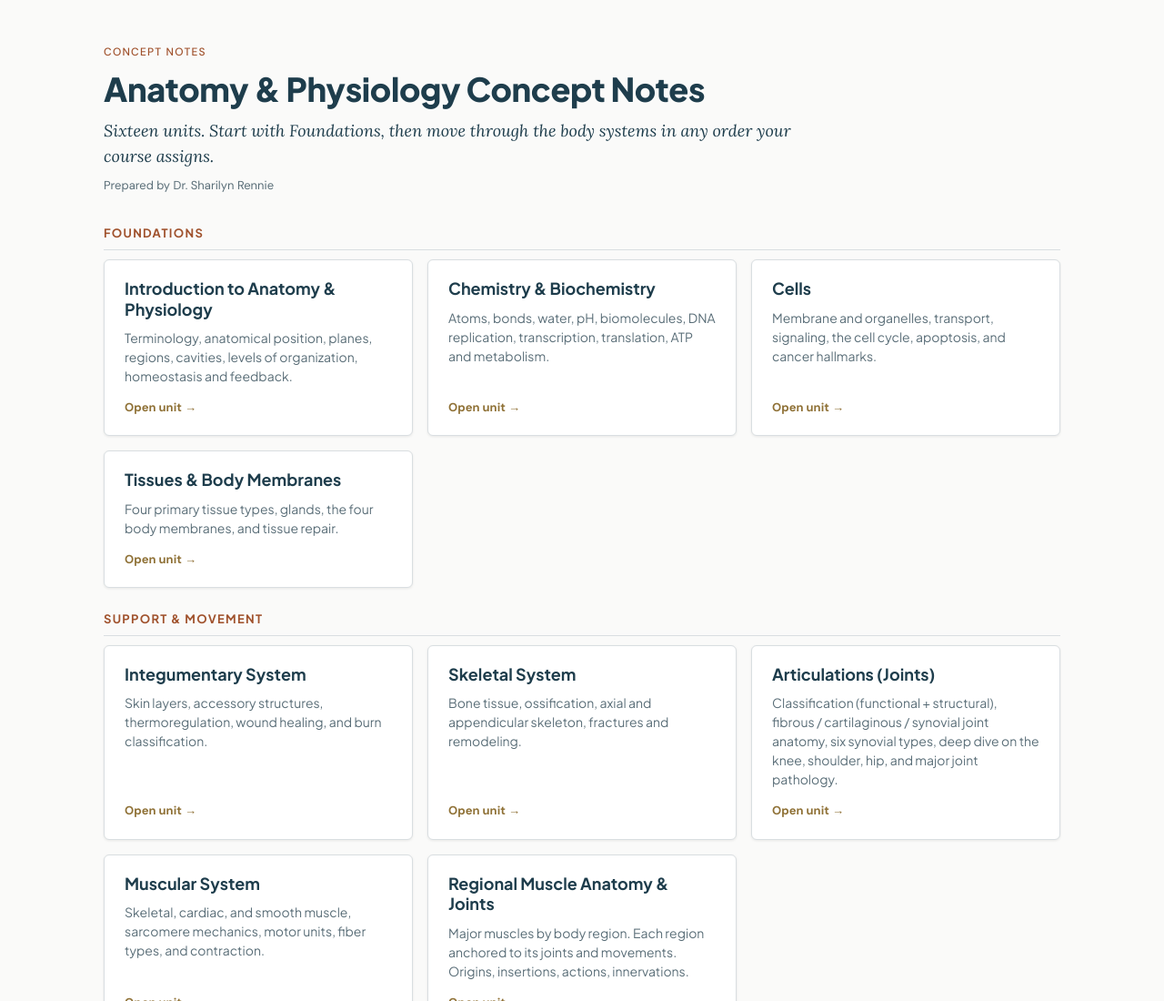
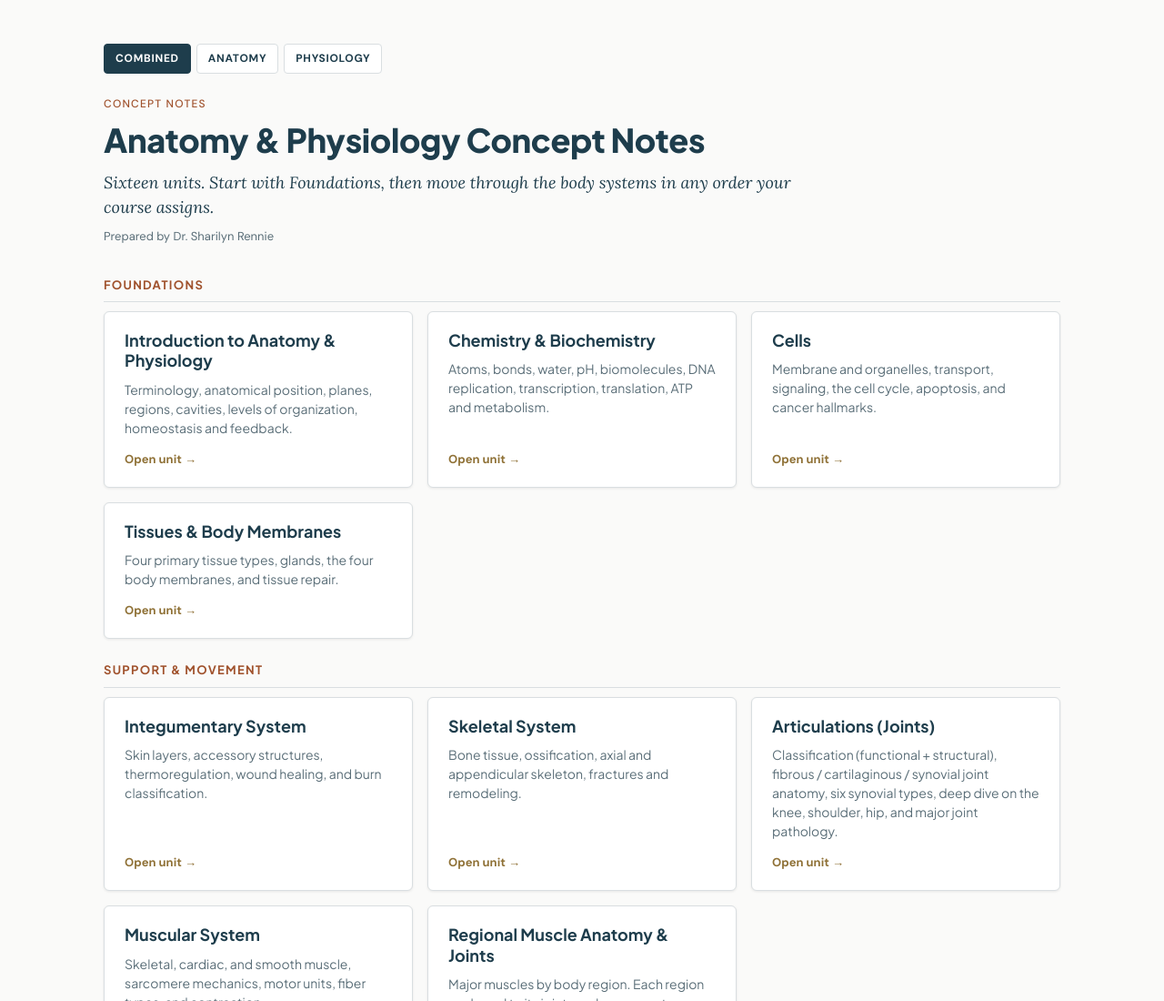
Before and after one commit to drsrennie-stack/APNotes, a plain HTML site: page index.html in a window 1280 px wide. Shown: the top 1100 px of the page at 91% size. Drawn offline with Linux system fonts and the light colour scheme.

Commit message:
Add files via upload

```diff
--- a/index.html
+++ b/index.html
@@ -262,11 +262,23 @@
     .card { transition:none; }
     .card:hover, .card:focus-visible { transform:none; }
   }
+
+  /* Hub switcher */
+  .hub-switch { display:flex; flex-wrap:wrap; gap:6px; margin:0 0 24px; font-family:'DM Sans',sans-serif; font-size:12px; }
+  .hub-switch a { padding:6px 12px; border:1px solid var(--gray-line); border-radius:4px; text-decoration:none; color:var(--navy); font-weight:600; text-transform:uppercase; letter-spacing:0.06em; background:var(--white); transition:background 150ms ease, border-color 150ms ease; }
+  .hub-switch a:hover, .hub-switch a:focus-visible { background:var(--navy-tint); border-color:var(--gold); outline:none; }
+  .hub-switch a[aria-current="page"] { background:var(--navy); color:var(--white); border-color:var(--navy); }
+  @media print { .hub-switch { display:none; } }
 </style>
 </head>
 <body>
 <a href="#main" class="skip">Skip to content</a>
 <div class="wrap">
+  <nav class="hub-switch" aria-label="Concept Notes hubs">
+    <a href="index.html" aria-current="page">Combined</a>
+    <a href="anatomy.html">Anatomy</a>
+    <a href="physiology.html">Physiology</a>
+  </nav>
   <header class="page">
     <p class="eyebrow" id="eyebrow">Concept Notes</p>
     <h1 id="pageTitle">Anatomy &amp; Physiology Concept Notes</h1>
@@ -360,7 +372,7 @@
     'BIO004': {
       eyebrow: 'BIO 004 Human Anatomy · Solano Community College',
       title: 'BIO 004 Human Anatomy',
-      lead: 'Eight-week summer intensive. Five blocks, anatomy only. Each unit page can be filtered to the Anatomy view to hide physiology content.',
+      lead: 'Eight-week summer intensive. Five blocks, anatomy only. Each unit page locks to the Anatomy view automatically.',
       bannerLabel: 'BIO 004 Human Anatomy at Solano Community College',
       sectionLabel: 'Block',
       sections: [
@@ -369,6 +381,20 @@
         { title: 'Muscles, Heart & Blood',           units: ['muscular','regional','cardio','blood'] },
         { title: 'Lymph, Endocrine, Respiratory, GI',units: ['lymph','endocrine','resp','gi'] },
         { title: 'Renal, Reproductive, Nervous',     units: ['renal','repro','nervous'] }
+      ]
+    },
+    'BIO005': {
+      eyebrow: 'BIO 005 Human Physiology · Solano Community College',
+      title: 'BIO 005 Human Physiology',
+      lead: 'Eight-week summer physiology course. Five blocks structured like a typical physiology sequence: cellular foundations, neuromuscular, endocrine control, transport (cardio + respiratory), and maintenance (renal, GI, reproductive). Physiology view locked on every unit.',
+      bannerLabel: 'BIO 005 Human Physiology at Solano Community College',
+      sectionLabel: 'Block',
+      sections: [
+        { title: 'Foundations of Physiology',         units: ['intro','chem','cells','tissues','integ'] },
+        { title: 'Nervous System & Muscle Physiology',units: ['nervous','muscular'] },
+        { title: 'Endocrine System & Calcium Homeostasis', units: ['endocrine','skeletal'] },
+        { title: 'Cardiovascular, Blood & Respiratory',units: ['blood','cardio','lymph','resp'] },
+        { title: 'Renal, Digestive & Reproductive',   units: ['renal','gi','repro'] }
       ]
     },
     'BIO430': {
```
